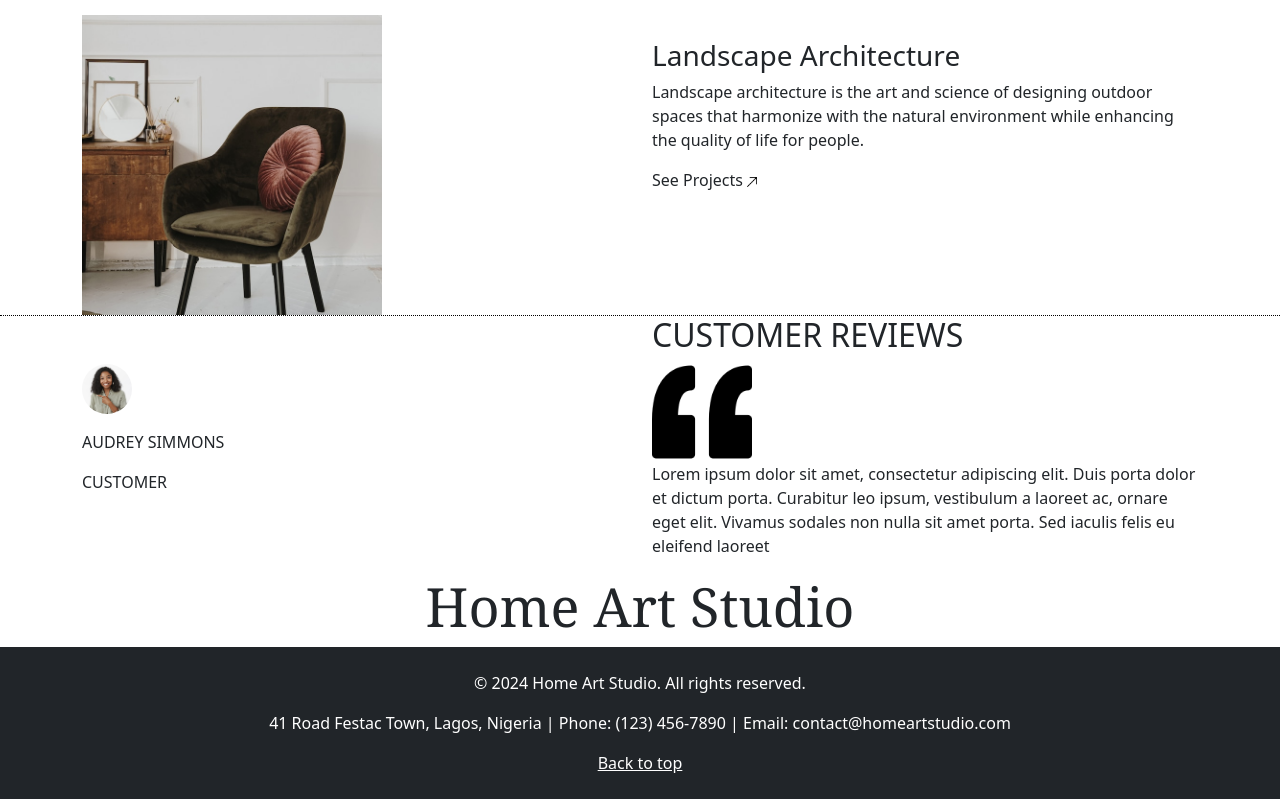
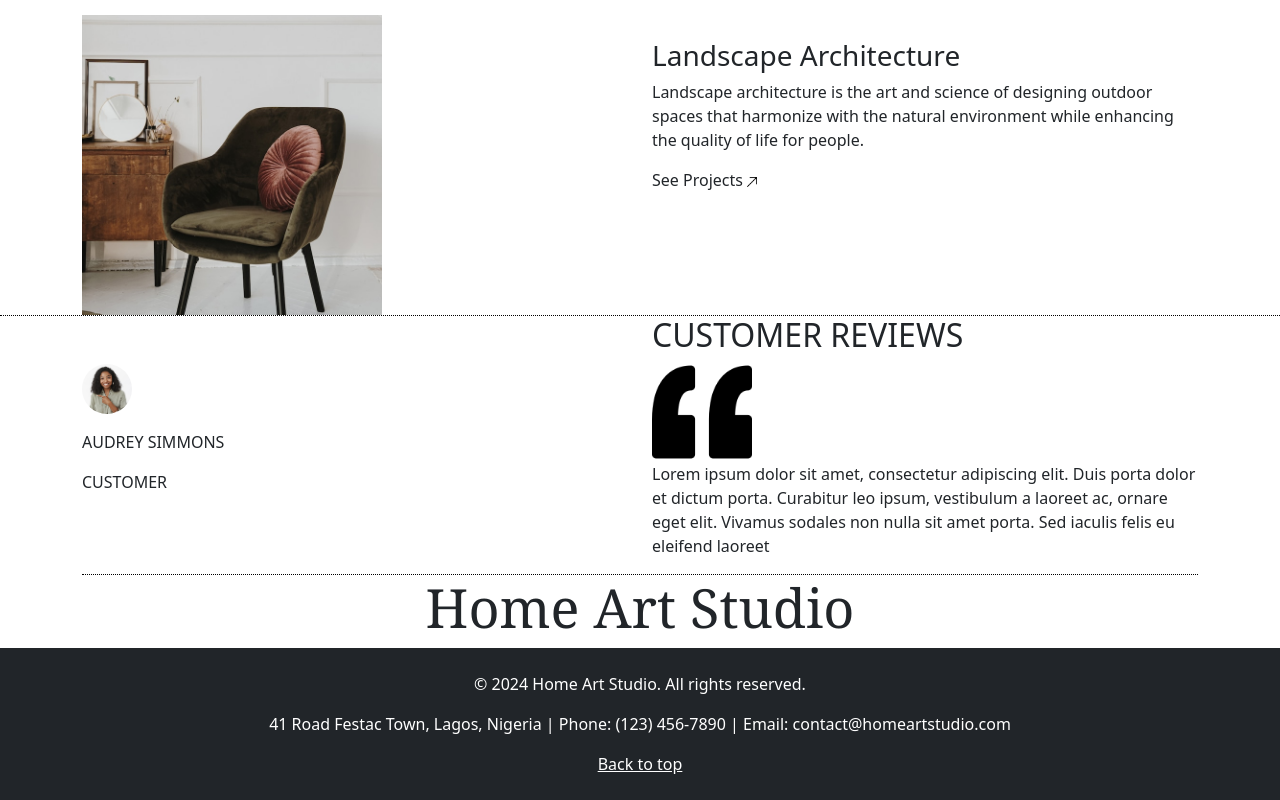
Before and after one commit to Nonso-charles/Furniture-Website, a plain HTML site: page index.html in a window 1280 px wide. Shown: the part 2785-3585 px from the top of the page. Drawn offline with nearby package versions, Linux system fonts and the light colour scheme.

Commit message:
update index.html

```diff
--- a/index.html
+++ b/index.html
@@ -165,7 +165,7 @@
                     <p>Lorem ipsum dolor sit amet, consectetur adipiscing elit. Duis porta dolor et dictum porta. Curabitur leo ipsum, vestibulum a laoreet ac, ornare eget elit. Vivamus sodales non nulla sit amet porta. Sed iaculis felis eu eleifend laoreet</p>
                 </div>
                 <div class="col-12 col-lg-12">
-                    <h1 class="text-center" style="font-size: 54px; font-family: 'Georgia', serif">Home Art Studio</h1>
+                    <h1 class="text-center border-top-dotted" style="font-size: 54px; font-family: 'Georgia', serif">Home Art Studio</h1>
                 </div>
             </div>
         </div>
```
